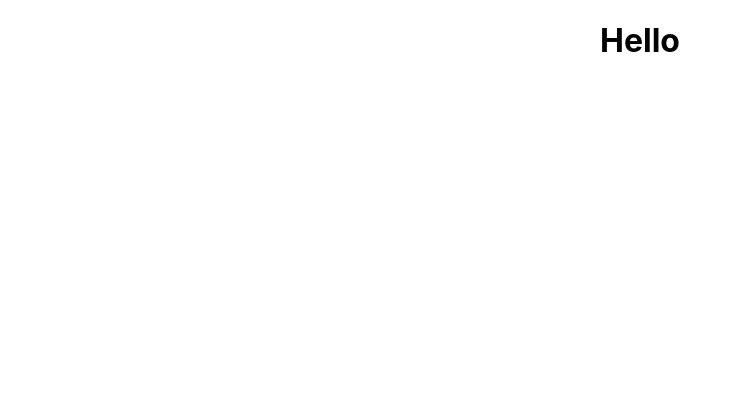
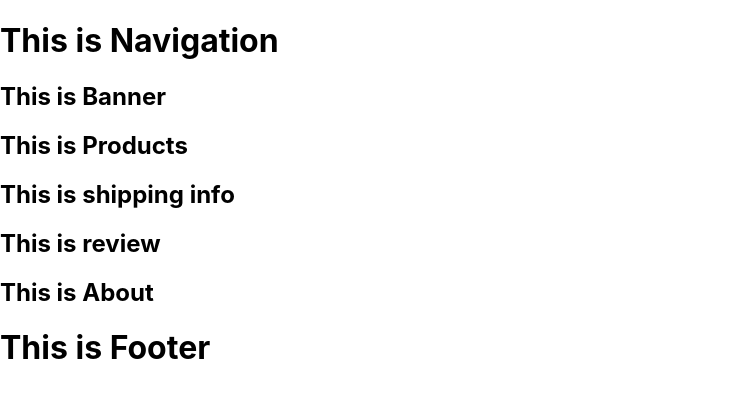
Before and after one commit to rehanmosabbir/baby-mart-client-side, a React (Create React App) app: page / in a window 1280 px wide. Shown: the top 398 px of the page, without its empty margins (0-742 px from the left). Built offline with nearby package versions, Linux system fonts and the light colour scheme.

Commit message:
add home page and home page components

```diff
--- a/package.json
+++ b/package.json
@@ -3,11 +3,16 @@
   "version": "0.1.0",
   "private": true,
   "dependencies": {
+    "@emotion/react": "^11.5.0",
+    "@emotion/styled": "^11.3.0",
+    "@mui/icons-material": "^5.1.0",
+    "@mui/material": "^5.1.0",
     "@testing-library/jest-dom": "^5.11.4",
     "@testing-library/react": "^11.1.0",
     "@testing-library/user-event": "^12.1.10",
     "react": "^17.0.2",
     "react-dom": "^17.0.2",
+    "react-router-dom": "5.3.0",
     "react-scripts": "4.0.3",
     "web-vitals": "^1.0.1"
   },
--- a/public/index.html
+++ b/public/index.html
@@ -15,6 +15,10 @@
       user's mobile device or desktop. See https://developers.google.com/web/fundamentals/web-app-manifest/
     -->
     <link rel="manifest" href="%PUBLIC_URL%/manifest.json" />
+    <link
+      rel="stylesheet"
+      href="https://fonts.googleapis.com/css?family=Roboto:300,400,500,700&display=swap"
+    />
     <!--
       Notice the use of %PUBLIC_URL% in the tags above.
       It will be replaced with the URL of the `public` folder during the build.
--- a/src/App.js
+++ b/src/App.js
@@ -1,10 +1,20 @@
+import React from "react";
+import { BrowserRouter as Router, Switch, Route, Link } from "react-router-dom";
 import "./App.css";
+import Home from "./pages/Home/Home/Home";
 
 function App() {
   return (
-    <div className="App">
-      <h1>Hello</h1>
-    </div>
+    <Router>
+      <Switch>
+        <Route exact path="/home">
+          <Home />
+        </Route>
+        <Route exact path="/">
+          <Home />
+        </Route>
+      </Switch>
+    </Router>
   );
 }
 
--- /dev/null
+++ b/src/pages/Home/About/About.js
@@ -0,0 +1,11 @@
+import React from "react";
+
+const About = () => {
+  return (
+    <div>
+      <h2>This is About</h2>
+    </div>
+  );
+};
+
+export default About;
--- /dev/null
+++ b/src/pages/Home/Banner/Banner.js
@@ -0,0 +1,11 @@
+import React from "react";
+
+const Banner = () => {
+  return (
+    <div>
+      <h2>This is Banner</h2>
+    </div>
+  );
+};
+
+export default Banner;
--- /dev/null
+++ b/src/pages/Home/Home/Home.js
@@ -0,0 +1,24 @@
+import React from "react";
+import Footer from "../../Shared/Footer/Footer";
+import Navigation from "../../Shared/Navigation/Navigation";
+import About from "../About/About";
+import Banner from "../Banner/Banner";
+import Products from "../Products/Products";
+import Reviews from "../Reviews/Reviews";
+import ShippingInfo from "../ShippingInfo/ShippingInfo";
+
+const Home = () => {
+  return (
+    <div>
+      <Navigation></Navigation>
+      <Banner></Banner>
+      <Products></Products>
+      <ShippingInfo></ShippingInfo>
+      <Reviews></Reviews>
+      <About></About>
+      <Footer></Footer>
+    </div>
+  );
+};
+
+export default Home;
--- /dev/null
+++ b/src/pages/Home/Products/Products.js
@@ -0,0 +1,11 @@
+import React from "react";
+
+const Products = () => {
+  return (
+    <div>
+      <h2>This is Products</h2>
+    </div>
+  );
+};
+
+export default Products;
--- /dev/null
+++ b/src/pages/Home/Reviews/Reviews.js
@@ -0,0 +1,11 @@
+import React from "react";
+
+const Reviews = () => {
+  return (
+    <div>
+      <h2>This is review</h2>
+    </div>
+  );
+};
+
+export default Reviews;
--- /dev/null
+++ b/src/pages/Home/ShippingInfo/ShippingInfo.js
@@ -0,0 +1,11 @@
+import React from "react";
+
+const ShippingInfo = () => {
+  return (
+    <div>
+      <h2>This is shipping info</h2>
+    </div>
+  );
+};
+
+export default ShippingInfo;
--- /dev/null
+++ b/src/pages/Shared/Footer/Footer.js
@@ -0,0 +1,11 @@
+import React from "react";
+
+const Footer = () => {
+  return (
+    <div>
+      <h1>This is Footer</h1>
+    </div>
+  );
+};
+
+export default Footer;
--- /dev/null
+++ b/src/pages/Shared/Navigation/Navigation.js
@@ -0,0 +1,11 @@
+import React from "react";
+
+const Navigation = () => {
+  return (
+    <div>
+      <h1>This is Navigation</h1>
+    </div>
+  );
+};
+
+export default Navigation;
```
Also changed, not shown: src/pages/Home/Product/Product.js (added, +11 -0 lines), 1 other file (tests, documents, lock files or other folders).
